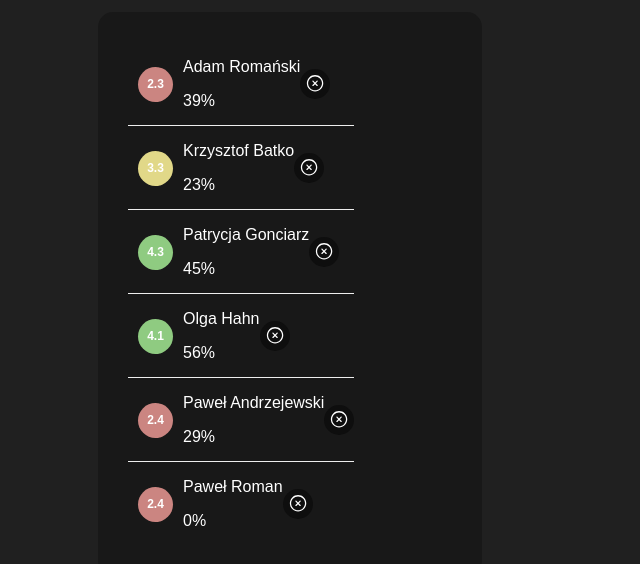
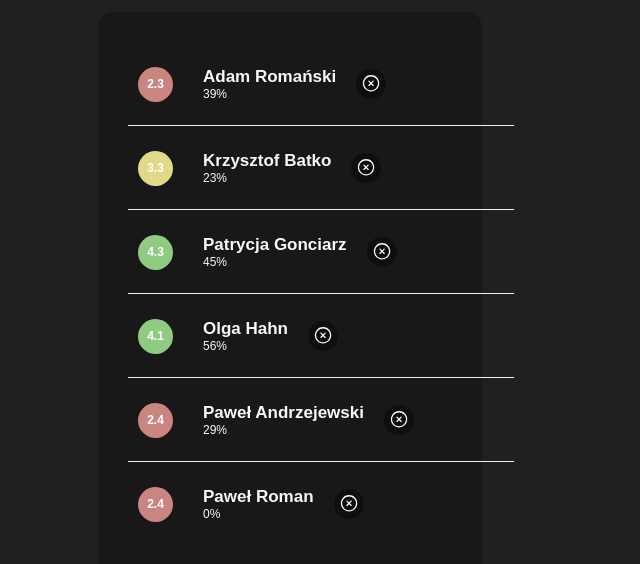
Before and after one commit to Mnigos/study-buddy, a React (Create React App) app: page / in a window 1280 px wide. Shown: the part 106-670 px from the top of the page, without its empty margins (350-990 px from the left). Built offline with nearby package versions, Linux system fonts and the light colour scheme.

Commit message:
refactor(components): styled UsetsListItem

```diff
--- a/src/components/molecules/UsersListItem/UsersListItem.jsx
+++ b/src/components/molecules/UsersListItem/UsersListItem.jsx
@@ -1,31 +1,16 @@
 import React from 'react'
 import PropTypes from 'prop-types'
-import styled from 'styled-components'
 import Button from 'components/atoms/Button/Button'
 import Average from 'components/atoms/Average/Average'
-
-const Wrapper = styled.li`
-  display: flex;
-  align-items: center;
-  position: relative;
-
-  &:not(:last-child)::after {
-    content: '';
-    position: absolute;
-    bottom: 0;
-    width: 100%;
-    height: 1px;
-    background-color: #eee;
-  }
-`
+import { Wrapper, StyledInfo } from './UsersListItem.style'
 
 const UsersListItem = ({ userData: { average, name, attendance = '0%' } }) => (
   <Wrapper>
     <Average value={average} />
-    <div>
+    <StyledInfo>
       <p>{name}</p>
       <p>{attendance}</p>
-    </div>
+    </StyledInfo>
     <Button />
   </Wrapper>
 )
--- /dev/null
+++ b/src/components/molecules/UsersListItem/UsersListItem.style.js
@@ -0,0 +1,34 @@
+import styled from 'styled-components'
+
+export const Wrapper = styled.li`
+  display: flex;
+  align-items: center;
+  position: relative;
+  width: 135%;
+
+  &:not(:last-child)::after {
+    content: '';
+    position: absolute;
+    bottom: 0;
+    width: 100%;
+    height: 1px;
+    background-color: #eee;
+  }
+`
+
+export const StyledInfo = styled.div`
+  padding: 25px 20px;
+  p {
+    margin: 0;
+    color: ${({ theme }) => theme.colors.lightGrey};
+  }
+  p:first-child {
+    display: flex;
+    align-items: center;
+    font-weight: bold;
+    font-size: ${({ theme }) => theme.fontSize.l};
+  }
+  p:last-child {
+    font-size: ${({ theme }) => theme.fontSize.m};
+  }
+`
```
